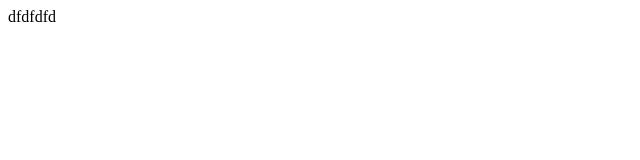
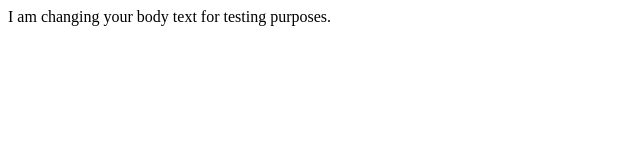
Before and after one commit to seattletimes/compost, a website with bundled scripts: page src/index.html in a window 1280 px wide. Shown: the whole page, without its empty margins (0-640 px from the left). Built offline with nearby package versions, Linux system fonts and the light colour scheme; files whose address does not match are found by name; a web font is replaced by a local one.

Commit message:
Test commit to talk to Aaron
@aaronspencer Hey this is just a test commit.

```diff
--- a/src/index.html
+++ b/src/index.html
@@ -8,7 +8,7 @@
     <%= t.include("partials/_adHead.html") %>
   </head>
   <body>
-dfdfdfd
+I am changing your body text for testing purposes.
     <script src="app.js"></script>
     <%= json.project.production ? t.include("partials/_adFoot.html") : "" %>
     <%= json.project.production ? t.include("partials/_workHere.html") : "" %>
```
